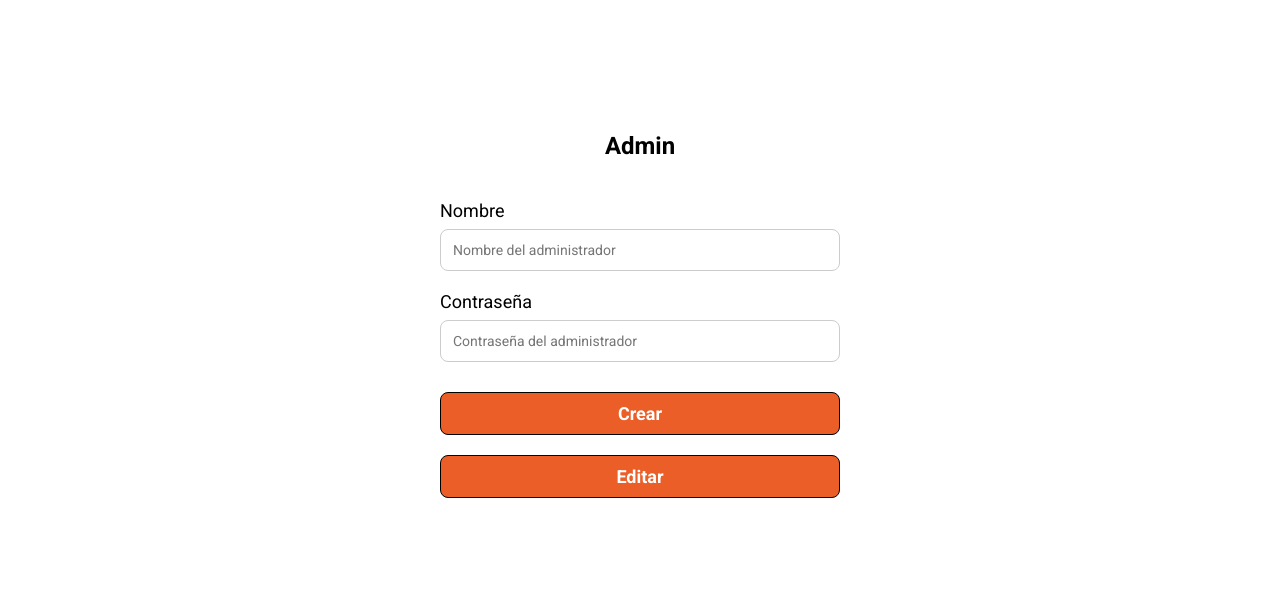
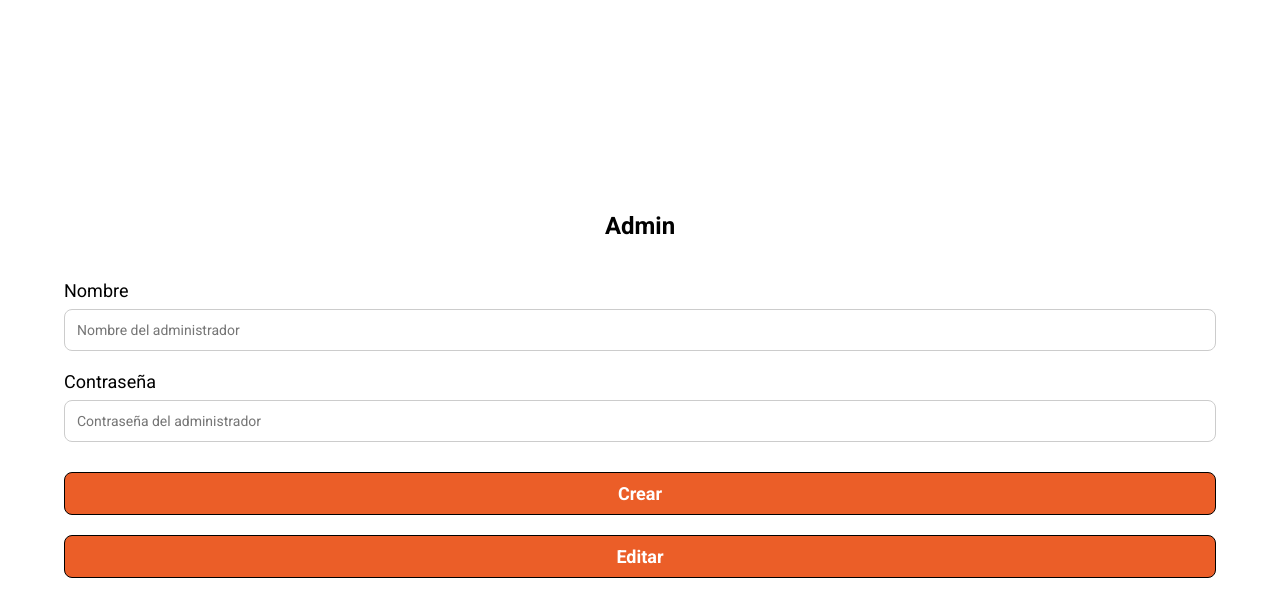
Before and after one commit to IsaacRamosDaw/The_Cafeteria, a React (Vite) app in the folder frontend/: page /createAdmins in a window 1280 px wide. Shown: the top 616 px of the page. Built offline with nearby package versions, Linux system fonts and the light colour scheme.

Commit message:
Good looking forms

```diff
--- a/frontend/src/pages/admin/forms/Form.scss
+++ b/frontend/src/pages/admin/forms/Form.scss
@@ -1,10 +1,12 @@
+@import 'src/global.scss';
+
 main.form-container {
-  display: flex;
-  justify-content: center;
-  align-items: center;
-  height: 80vh;
+  @include flex-items(column);
+  min-height: 100vh;
+  width: 100%;
+
   form {
-    width: 400px;
+    width: 90%;
 
     h2 {
       text-align: center;
--- a/frontend/src/pages/admin/forms/SchoolForm.jsx
+++ b/frontend/src/pages/admin/forms/SchoolForm.jsx
@@ -1,6 +1,7 @@
 import React from "react";
 import "./Form.scss";
 import Label from "../../../components/label/Label";
+import Button from '../../../components/button/Button'
 
 function SchoolForm() {
   const handleCreate = async (e) => {
```
